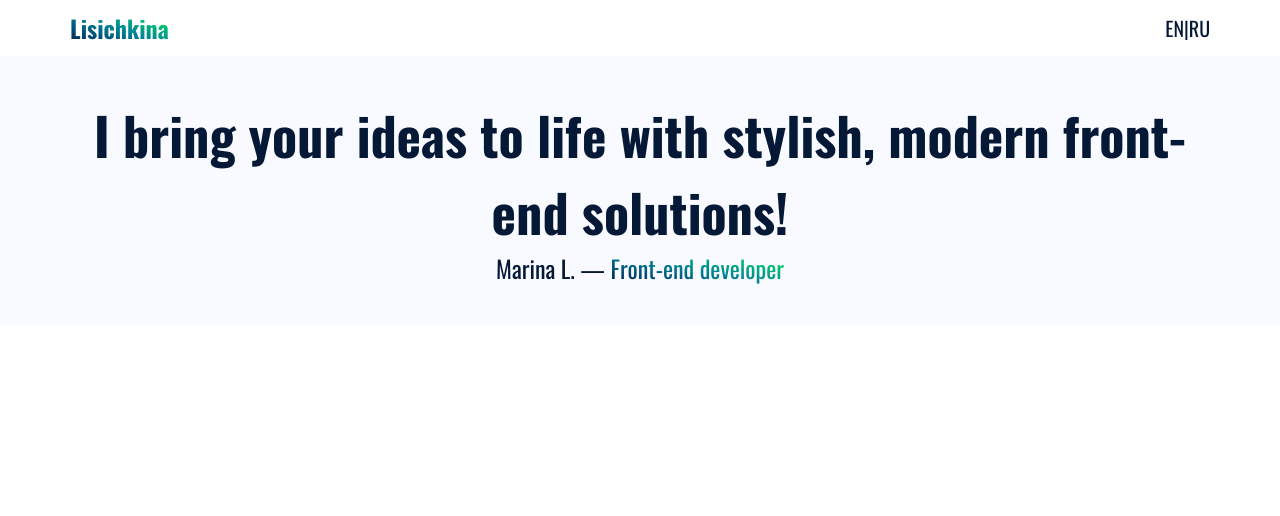
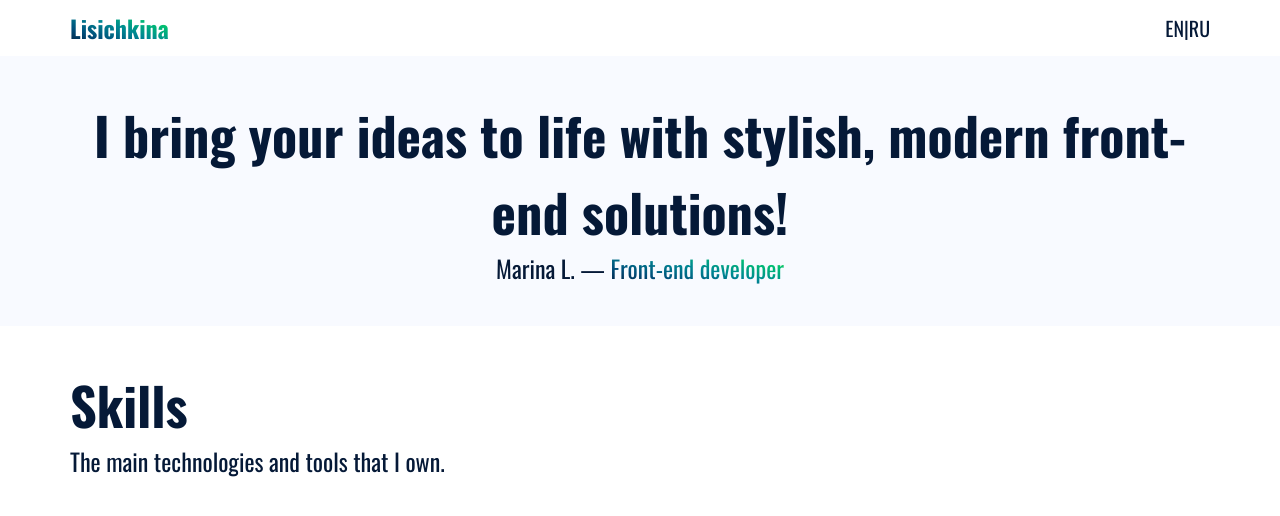
Before and after one commit to FoxyRaspberry/profile, a React (Vite) app: page / in a window 1280 px wide. Shown: the top 516 px of the page. Built offline with nearby package versions, Linux system fonts and the light colour scheme.

Commit message:
feat: create and import `Skills-section-component`

```diff
--- a/src/App.jsx
+++ b/src/App.jsx
@@ -1,12 +1,14 @@
 import './App.css'
 import { Header } from './Header/Header-section-component.jsx'
 import { Hero } from './Hero/Hero-section-component.jsx'
+import { Skills } from './Skills/Skills-section-component.jsx'
 
 export default function App() {
   return (
     <>
       <Header></Header>
       <Hero></Hero>
+      <Skills></Skills>
     </>
   )
 }
--- /dev/null
+++ b/src/Skills/Skills-section-component.css
@@ -0,0 +1,41 @@
+.skills-section {
+  padding: 40px 0;
+}
+
+.skills-section__title {
+  font-size: 36px;
+}
+
+.skills-section__subtitle {
+  font-size: 1.5em;
+}
+
+@media (width >=576px) {
+  .skills-section__title {
+    font-size: 40px;
+  }
+}
+
+@media (width >=768px) {
+  .skills-section__title {
+    font-size: 44px;
+  }
+}
+
+@media (width >=992px) {
+  .skills-section__title {
+    font-size: 48px;
+  }
+}
+
+@media (width >=1200px) {
+  .skills-section__title {
+    font-size: 52px;
+  }
+}
+
+@media (width >=1440px) {
+  .skills-section__title {
+    font-size: 56px;
+  }
+}
--- /dev/null
+++ b/src/Skills/Skills-section-component.jsx
@@ -0,0 +1,16 @@
+import './Skills-section-component.css';
+
+export function Skills() {
+  return (
+    <>
+      <div className='skills-section'>
+        <div className='wrapper'>
+          <div className='skills-section__item-container'>
+            <h1 className='skills-section__title'>Skills</h1>
+            <p className='skills-section__subtitle'>The main technologies and tools that I own.</p>
+          </div>
+        </div>
+      </div>
+    </>
+  );
+}
```
